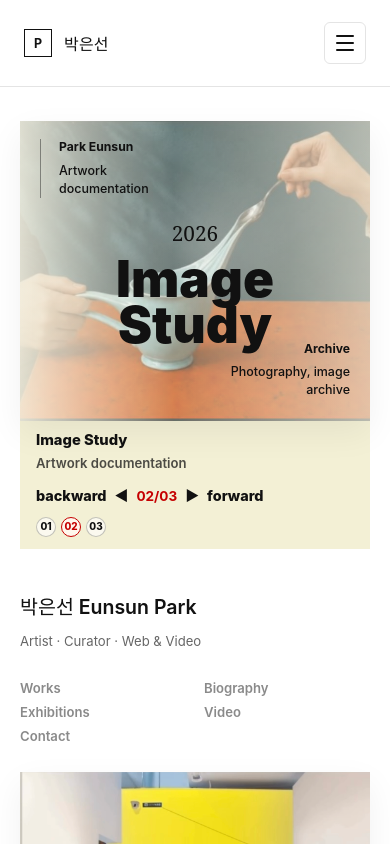
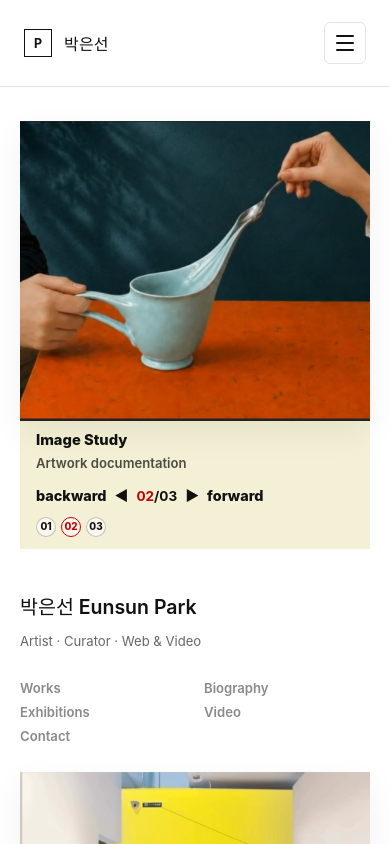
Before and after one commit to eunsunpark99-svg/portfolio, a React (Vite) app: page / in a window 390 px wide. Shown: the top 844 px of the page. Built offline with nearby package versions, Linux system fonts and the light colour scheme.

Commit message:
Show artwork unobstructed in hero slider

```diff
--- a/src/components/FeaturedWorkSlider.jsx
+++ b/src/components/FeaturedWorkSlider.jsx
@@ -53,24 +53,6 @@ export default function FeaturedWorkSlider({ onNavigate }) {
             />
           ))}
 
-          <span className="featured-work-scrim" aria-hidden="true" />
-
-          <span className="featured-work-label">
-            <span>Park Eunsun</span>
-            <strong>{activeWork.meta}</strong>
-          </span>
-
-          <span className="featured-work-title">
-            <span>{activeWork.year}</span>
-            <strong>{activeWork.title}</strong>
-          </span>
-
-          <span className="featured-work-note">
-            <span>Archive</span>
-            <strong>{activeWork.medium}</strong>
-          </span>
-
-          <span className="featured-work-cta">View work</span>
         </a>
 
         <div className="featured-work-footer">
@@ -94,7 +76,9 @@ export default function FeaturedWorkSlider({ onNavigate }) {
               >
                 ◀
               </button>
-              <strong>{displayIndex}/{total}</strong>
+              <strong>
+                <span>{displayIndex}</span>/{total}
+              </strong>
               <button
                 type="button"
                 className="featured-control-arrow"
--- a/src/styles/global.css
+++ b/src/styles/global.css
@@ -408,100 +408,6 @@
   transform: none;
 }
 
-.featured-work-scrim {
-  position: absolute;
-  inset: 0;
-  z-index: 1;
-  background:
-    linear-gradient(90deg, rgb(246 244 229 / 90%), rgb(246 244 229 / 35%) 44%, rgb(246 244 229 / 72%)),
-    radial-gradient(circle at 54% 42%, rgb(255 255 255 / 24%), transparent 32%);
-}
-
-.featured-work-label,
-.featured-work-title,
-.featured-work-note {
-  position: absolute;
-  z-index: 2;
-  color: #111111;
-}
-
-.featured-work-label {
-  top: clamp(18px, 3vw, 34px);
-  left: clamp(24px, 7vw, 118px);
-  display: grid;
-  gap: 8px;
-  padding-left: 18px;
-  border-left: 1px solid rgb(17 17 17 / 42%);
-}
-
-.featured-work-label span,
-.featured-work-note span {
-  font-size: clamp(0.76rem, 1.2vw, 0.94rem);
-  font-weight: 700;
-}
-
-.featured-work-label strong,
-.featured-work-note strong {
-  max-width: 240px;
-  font-size: clamp(0.78rem, 1.1vw, 0.92rem);
-  font-weight: 500;
-  line-height: 1.45;
-}
-
-.featured-work-title {
-  left: 50%;
-  top: 48%;
-  display: grid;
-  justify-items: center;
-  gap: 8px;
-  width: min(72%, 620px);
-  text-align: center;
-  transform: translate(-50%, -50%);
-}
-
-.featured-work-title span {
-  font-family: Georgia, "Times New Roman", serif;
-  font-size: clamp(1.3rem, 2vw, 2rem);
-}
-
-.featured-work-title strong {
-  font-size: clamp(3.2rem, 8.4vw, 8.8rem);
-  font-weight: 900;
-  line-height: 0.9;
-}
-
-.featured-work-note {
-  right: clamp(24px, 7vw, 118px);
-  bottom: clamp(24px, 4vw, 58px);
-  display: grid;
-  gap: 7px;
-  text-align: right;
-}
-
-.featured-work-cta {
-  position: absolute;
-  right: 18px;
-  bottom: 18px;
-  z-index: 3;
-  padding: 8px 12px;
-  background: rgb(255 255 255 / 88%);
-  color: #111111;
-  font-size: 0.74rem;
-  font-weight: 700;
-  text-transform: uppercase;
-  opacity: 0;
-  transform: translateY(4px);
-  transition:
-    opacity 180ms ease,
-    transform 180ms ease;
-}
-
-.featured-work-stage:hover .featured-work-cta,
-.featured-work-stage:focus-visible .featured-work-cta {
-  opacity: 1;
-  transform: translateY(0);
-}
-
 .featured-work-stage:hover,
 .featured-work-stage:focus-visible {
   box-shadow: 0 28px 64px rgb(17 17 17 / 22%);
@@ -578,8 +484,12 @@
 }
 
 .featured-work-controls strong {
+  color: #111111;
+  font-size: 0.94em;
+}
+
+.featured-work-controls strong span {
   color: #c50000;
-  font-size: 0.94em;
 }
 
 .featured-control-arrow {
@@ -2424,23 +2334,6 @@ h1 {
     min-height: 300px;
   }
 
-  .featured-work-label {
-    left: 20px;
-    top: 18px;
-    max-width: 42%;
-  }
-
-  .featured-work-title {
-    top: 54%;
-    width: 78%;
-  }
-
-  .featured-work-note {
-    right: 20px;
-    bottom: 22px;
-    max-width: 44%;
-  }
-
   .featured-work-footer {
     grid-template-columns: 1fr;
     align-items: start;
```
